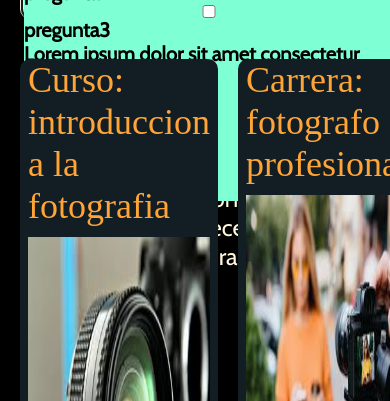
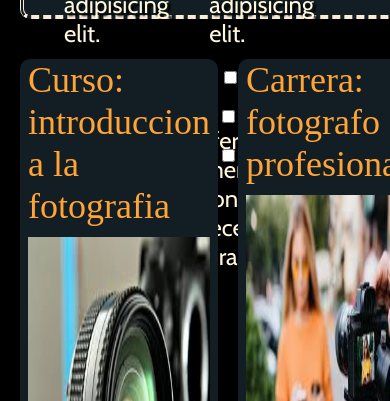
Before and after one commit to faca1328/coderhouse_1_facundoM, a website: page paginas/capacitacion.html in a window 390 px wide. Shown: the part 776-1177 px from the top of the page. Drawn offline with nearby package versions, Linux system fonts and the light colour scheme; files that its build step writes are made by us from their sources; a web font is replaced by a local one.

Commit message:
termino pag capacitacion no responsive

```diff
--- a/paginas/capacitacion.html
+++ b/paginas/capacitacion.html
@@ -52,15 +52,33 @@
             <section class="banner__contenido--padre">
                 <div class="banner__contenido banner1">
                     <h5>Lorem ipsum dolor sit amet consectetur adipisicing elit.</h5>
-                    <input type="checkbox">pregunta1
-                    <input type="checkbox">pregunta2
-                    <input type="checkbox">pregunta3
+                    <div class="banner__contenido--inputs">
+                        <input type="checkbox">
+                        <label for="pregunta">pregunta1</label>
+                    </div>
+                    <div class="banner__contenido--inputs">
+                        <input type="checkbox">
+                        <label for="pregunta">pregunta2</label>
+                    </div>
+                    <div class="banner__contenido--inputs">
+                        <input type="checkbox">
+                        <label for="pregunta">pregunta3</label>
+                    </div>
                 </div>
                 <div class="banner__contenido banner2">
                     <h5>Lorem ipsum dolor sit amet consectetur adipisicing elit.</h5>
-                    <input type="checkbox">pregunta1
-                    <input type="checkbox">pregunta2
-                    <input type="checkbox">pregunta3
+                    <div class="banner__contenido--inputs">
+                        <input type="checkbox">
+                        <label for="pregunta">pregunta1</label>
+                    </div>
+                    <div class="banner__contenido--inputs">
+                        <input type="checkbox">
+                        <label for="pregunta">pregunta2</label>
+                    </div>
+                    <div class="banner__contenido--inputs">
+                        <input type="checkbox">
+                        <label for="pregunta">pregunta3</label>
+                    </div>
                 </div>
             </section>
         </section>
--- a/scss/style.scss
+++ b/scss/style.scss
@@ -365,22 +365,54 @@ h4 {
     align-self: center;
     }
 
-    &contenido--padre{
-        display: flex;
-        flex-direction: row;
+    &__contenido--padre{
+        padding: 0 2rem;
+        padding-top: 1rem;
     }
 
     &__contenido{
         display: flex;
         flex-direction: column;
-        background-color: aquamarine;
+        color: #fff;
     }
 
 }
 
-.banner2{
-    float: right;
+.banner section{
+    display: flex;
+    justify-content: space-between;
 }
+
+.banner h5{
+    text-shadow: 3px 3px 2px black;
+    font-weight: 500;
+    font-size: 1.2rem;
+    color: cornsilk;
+}
+
+.banner__contenido--inputs{
+    display: flex;
+    justify-content: center;
+}
+
+
+.banner__contenido--inputs input label{
+    @extend h5 ;
+}
+
+.banner__contenido--inputs label{
+    text-shadow: 3px 3px 2px black;
+    font-weight: 500;
+    font-size: 1.2rem;
+    color: cornsilk;
+    margin-top: 0.5rem;
+}
+
+.banner__contenido--inputs input{
+    margin-top: 1rem;
+    margin-right: 0.2rem;
+}
+
 
 .cards__capacitacion{
     @extend .showcase__cards ;
```
Also changed, not shown: css/style.css.
